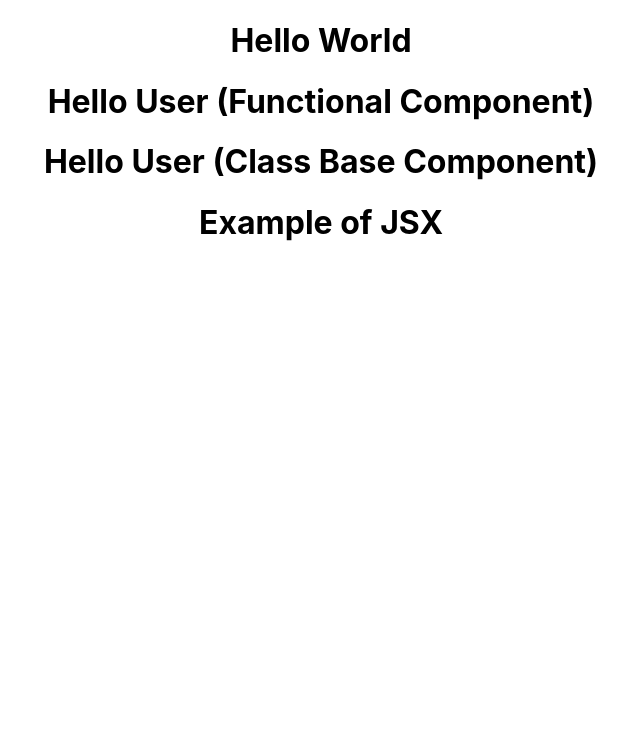
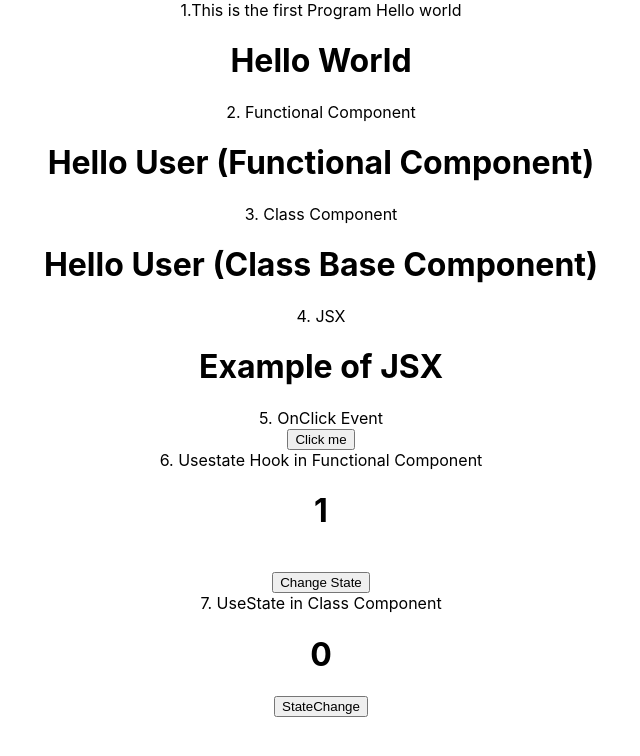
Before and after one commit to sachin-projects/react-tut, a React (Create React App) app: page / in a window 1280 px wide. Shown: the top 756 px of the page, without its empty margins (319-959 px from the left). Built offline with nearby package versions, Linux system fonts and the light colour scheme.

Commit message:
State in class

```diff
--- a/src/App.js
+++ b/src/App.js
@@ -1,15 +1,42 @@
 import "./App.css";
+import React, { useState } from "react";
 import Users from "./Users";
 import Users1 from "./Users1";
 import UserJSX from "./UserJSX";
+import Users3 from "./Users3";
 
 function App() {
+  function handleClick() {
+    alert("You clicked me");
+  }
+
+  let [data, setdata] = useState(1);
+
+  function changeState() {
+    setdata(data + 1);
+  }
+
   return (
     <div className="App">
+      1.This is the first Program Hello world
       <h1>Hello World</h1>
+      2. Functional Component
       <Users />
+      3. Class Component
       <Users1 />
+      4. JSX
       <UserJSX />
+      5. OnClick Event
+      <br />
+      <button onClick={handleClick}>Click me</button>
+      <br />
+      6. Usestate Hook in Functional Component
+      <h1>{data}</h1>
+      <br />
+      <button onClick={changeState}>Change State</button>
+      <br />
+      7. UseState in Class Component
+      <Users3 />
     </div>
   );
 }
--- /dev/null
+++ b/src/Users3.js
@@ -0,0 +1,25 @@
+import { Component } from "react";
+
+class Users3 extends Component {
+  constructor() {
+    super();
+    this.state = {
+      data: 0,
+    };
+  }
+
+  changestate() {
+    this.setState({ data: this.state.data + 1 });
+  }
+
+  render() {
+    return (
+      <div>
+        <h1>{this.state.data}</h1>
+        <button onClick={() => this.changestate()}>StateChange</button>
+      </div>
+    );
+  }
+}
+
+export default Users3;
```
Also changed, not shown: src/Users2.js (added).
